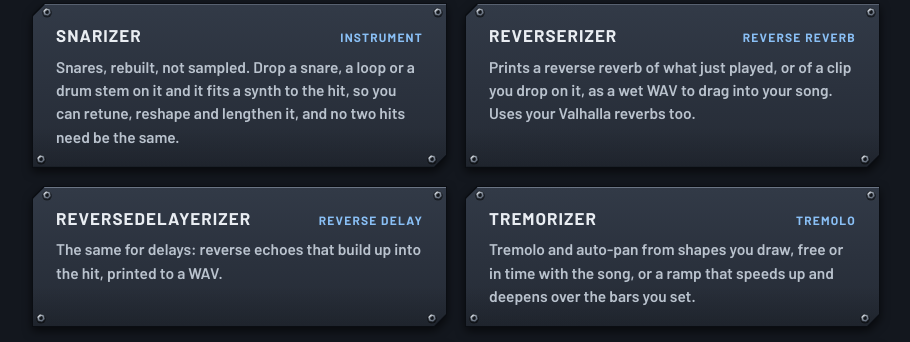
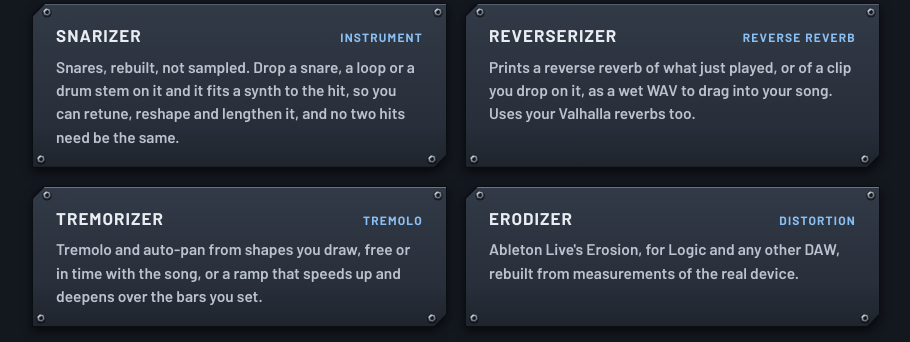
Before and after one commit to samsegan/plugins, a plain HTML site: page index.html in a window 1280 px wide. Shown: the part 1236-1578 px from the top of the page, without its empty margins (184-1094 px from the left). Drawn offline with Linux system fonts and the light colour scheme; no server answers.

Commit message:
Page from music-plugins 86276eac

```diff
--- a/index.html
+++ b/index.html
@@ -205,10 +205,6 @@
       <p>Prints a reverse reverb of what just played, or of a clip you drop on it, as a wet WAV to drag into your song. Uses your Valhalla reverbs too.</p>
     </section>
     <section class="module">
-      <div class="card-head"><h3>Reversedelayerizer</h3><span class="kind">Reverse delay</span></div>
-      <p>The same for delays: reverse echoes that build up into the hit, printed to a WAV.</p>
-    </section>
-    <section class="module">
       <div class="card-head"><h3>Tremorizer</h3><span class="kind">Tremolo</span></div>
       <p>Tremolo and auto-pan from shapes you draw, free or in time with the song, or a ramp that speeds up and deepens over the bars you set.</p>
     </section>
```
Also changed, not shown: 1 other file.
